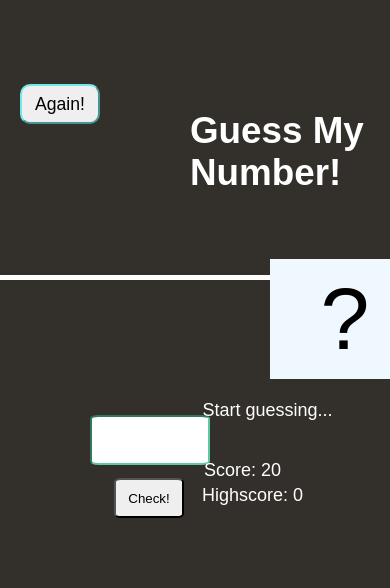
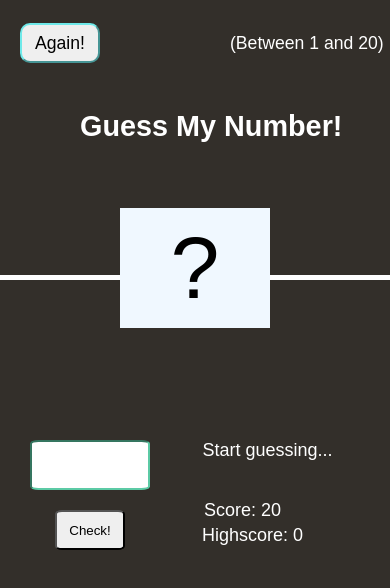
Before and after one commit to Deepanshu00-1/Number-Guessing-game-JavaScript, a plain HTML site: page index.html in a window 390 px wide. Drawn offline with Linux system fonts and the light colour scheme.

Commit message:
Update style.css

```diff
--- a/style.css
+++ b/style.css
@@ -109,3 +109,84 @@ header p{
     margin-left: -80px;
     font-size: large;
 }
+@media(max-width: 600px){
+    header{
+        height: 280px;
+        width: 100%;
+        /* background-color: rgb(119, 113, 105); */
+        position: fixed;
+        border-bottom-color: white;
+        border:  5px solid;
+        border-top: none;
+        border-left: none;
+        border-right: none;
+    }
+    header h1{
+        margin-left: 80px;
+        margin-top: 110px;
+        display: fixed;
+        font-size: 180%;
+    }
+    header button{
+        display: flex;
+        margin-top: -120px;
+        margin-left: 20px;
+        height: 40px;
+        width: 80px;
+        align-items: center;
+        justify-content: center;
+        border-radius: 10px;
+        border-color: rgb(110, 233, 233);
+        cursor: pointer;
+        position: fixed;
+        font-size: 110%;
+    }
+    header p{
+        margin-left: 230px;
+        margin-top: -110px;
+        font-size: 110%;
+        position: fixed;
+    }
+    .secretNumber{
+        float: left;
+        color: black;
+        font-size: 550%;
+        display: flex;
+        align-items: center;
+        justify-content: center;
+        height: 120px;
+        width: 150px;
+        background-color: aliceblue;
+        margin-left: 120px;
+        margin-top: 65px;
+        position: fixed;
+    }
+    .selectNumber{
+        text-align: center;
+        font-size: 150%;
+        margin-top: 440px;
+        width: 120px;
+        height: 50px;
+        margin-left: 30px;
+        border-radius: 7%;
+        border-color: rgb(92, 202, 165);
+    }
+    .checkNumber{
+        margin-top: 20px;
+        margin-left: 55px;
+        height: 40px;
+        width: 70px;
+        border-radius: 10%;
+    }
+    .right{
+        /* background-color: rgb(77, 161, 161); */
+        width: 50%;
+        float: left;
+        height: 640px;
+        text-align: center;
+        align-items: center;
+        display: flex;
+        justify-content: space-evenly;
+        margin-top: 40px;
+    }
+}
```
